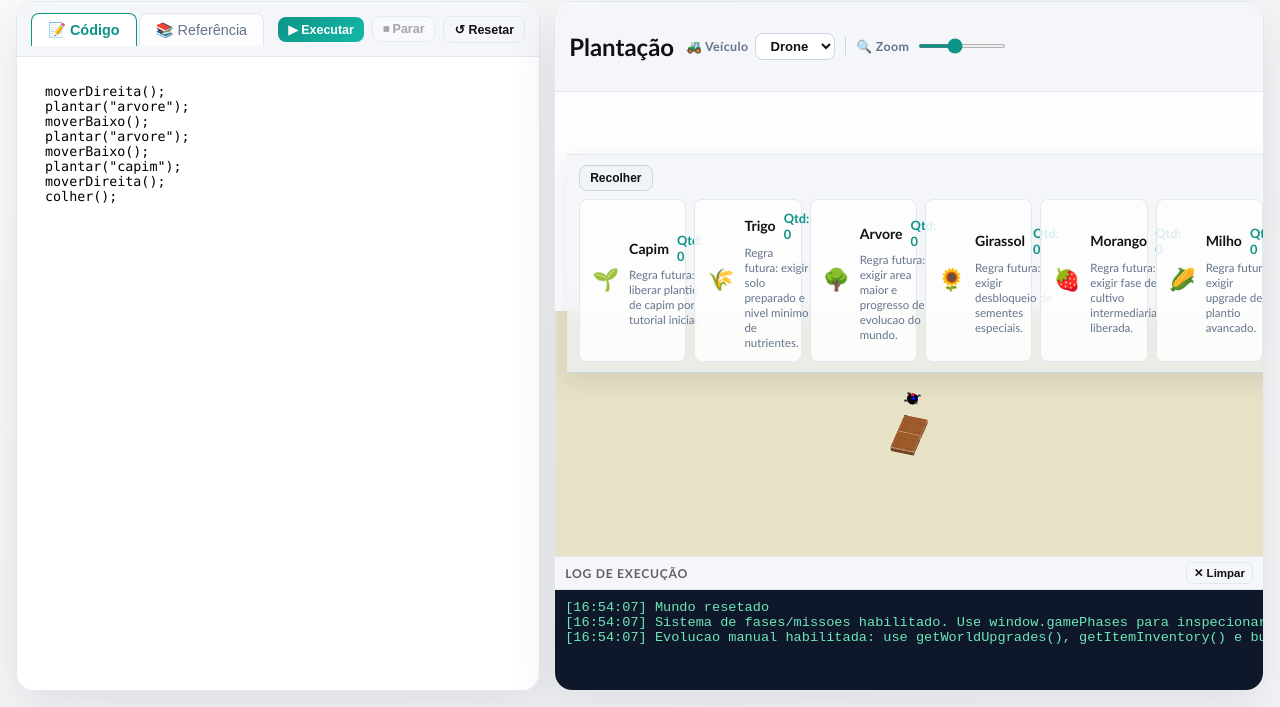
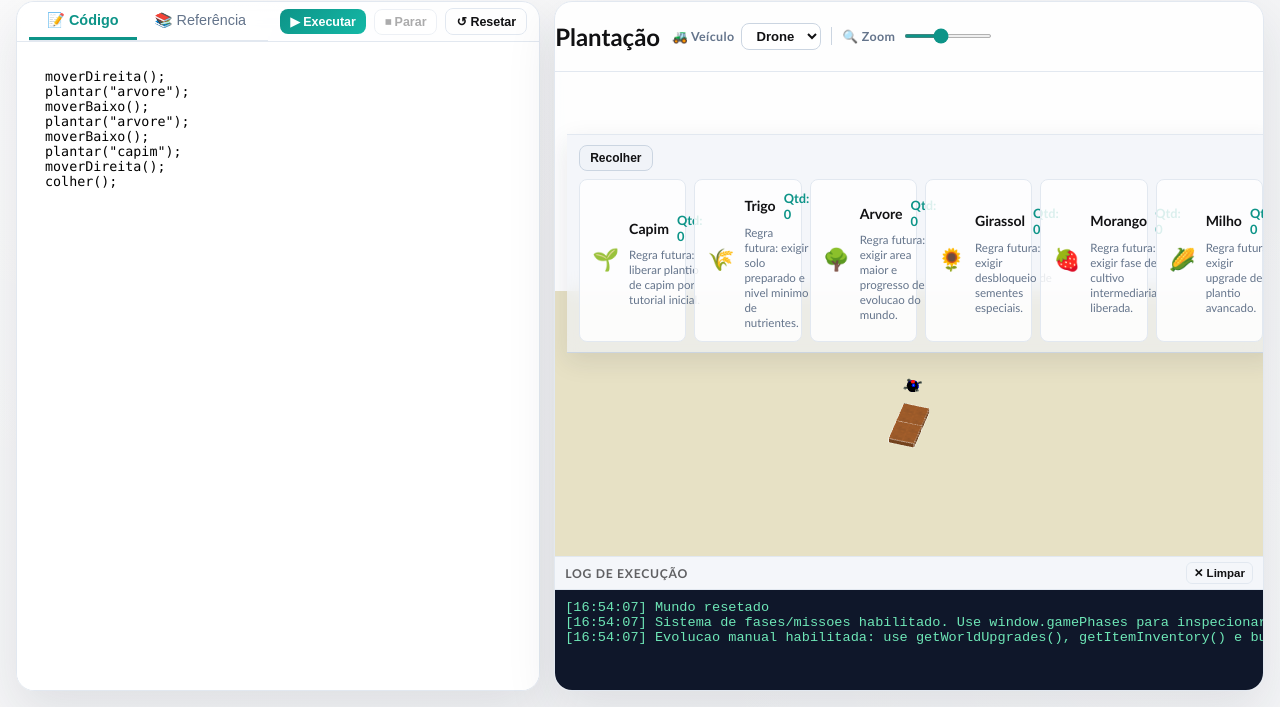
Before and after one commit to Halbert-Nascimento/FarmBotLab, a plain HTML site: page index.html in a window 1280 px wide. Shown: the part 93-800 px from the top of the page. Drawn offline with nearby package versions, Linux system fonts and the light colour scheme; animation ran at ten frames a second; a script that the page names is missing.

Commit message:
Remove seção de tema visual das configurações e ajusta estilos da interface para melhor usabilidade

```diff
--- a/index.html
+++ b/index.html
@@ -108,25 +108,6 @@
           <!-- ABA: CONFIGURAÇÕES -->
           <div class="code-tab-content" id="code-settings-tab">
             <div class="settings-content">
-              <!-- Tema -->
-              <div class="settings-section">
-                <h4>🌓 Tema Visual</h4>
-                <div class="settings-group">
-                  <label class="settings-label">
-                    <span>Modo</span>
-                    <button id="themeToggleBtn" class="btn btn-sm" aria-label="Alternar modo escuro/claro" title="Alternar modo">🌙</button>
-                  </label>
-                  <label class="settings-label">
-                    <span>Variante</span>
-                    <select id="themeSelect" class="theme-select" aria-label="Selecionar tema">
-                      <option value="claro">☀️ Claro</option>
-                      <option value="floresta">🌿 Floresta</option>
-                      <option value="noite">🌙 Noite</option>
-                    </select>
-                  </label>
-                </div>
-              </div>
-
               <!-- Paleta -->
               <div class="settings-section">
                 <h4>🎨 Paleta de Cores</h4>
--- a/src/style.css
+++ b/src/style.css
@@ -560,22 +560,28 @@ body {
   display: flex;
   align-items: center;
   gap: 12px;
-  padding: 10px 14px;
+  padding: 0;
   border-bottom: 1px solid var(--color-border);
-  background: var(--color-hud-bg);       /* fundo suave, separa visualmente do editor */
-  backdrop-filter: blur(4px);
+  background: transparent;
   overflow: hidden;
 }
 
-.panel-head h2 {
+.code-panel .panel-head {
+  padding: 0;
+  gap: 0;
+}
+
+.actions {
+  display: flex;
+  gap: 8px;
+  align-items: center;
   flex-shrink: 0;
-}
-
-.actions {
-  display: flex;
-  gap: 8px;
-  align-items: center;
-  flex-shrink: 0;
+  padding: 0 12px;
+  align-self: center;
+}
+
+.code-panel .actions {
+  margin-left: auto;
 }
 
 /* ============================================================
@@ -1779,6 +1785,7 @@ body {
   flex: 1;
   min-width: 0;
   overflow: hidden;
+  padding-left: 12px;
 }
 
 .code-panel-tabs {
@@ -1788,6 +1795,7 @@ body {
   overflow-y: hidden;
   scrollbar-width: none;
   flex: 1;
+  border-bottom: 1px solid var(--color-border);
 }
 
 .code-panel-tabs::-webkit-scrollbar {
@@ -1795,34 +1803,33 @@ body {
 }
 
 .code-tab-btn {
-  padding: 8px 16px;
-  border: 1px solid var(--color-border);
-  border-bottom: none;
-  border-radius: 8px 8px 0 0;
-  background: var(--color-bg-surface);
+  padding: 10px 18px;
+  border: none;
+  background: transparent;
   color: var(--color-text-secondary);
   cursor: pointer;
   font-size: 0.9rem;
   font-weight: 500;
-  transition: all 150ms ease;
+  transition: all 150ms cubic-bezier(0.4, 0, 0.2, 1);
   white-space: nowrap;
   flex-shrink: 0;
-  margin-right: 2px;
   position: relative;
-  bottom: -1px;
+  border-bottom: 2px solid transparent;
+  margin-bottom: -1px;
 }
 
 .code-tab-btn:hover {
   color: var(--color-text-primary);
-  background: var(--color-bg-elevated);
+  background: var(--color-bg-surface);
+  border-bottom-color: var(--color-text-secondary);
 }
 
 .code-tab-btn.is-active {
   color: var(--color-accent);
-  background: var(--color-bg-elevated);
-  border-color: var(--color-accent);
-  border-bottom-color: var(--color-bg-elevated);
+  background: var(--color-bg-surface);
+  border-bottom-color: var(--color-accent);
   font-weight: 600;
+  box-shadow: inset 0 -2px 0 var(--color-accent);
 }
 
 .code-tab-content {
```
